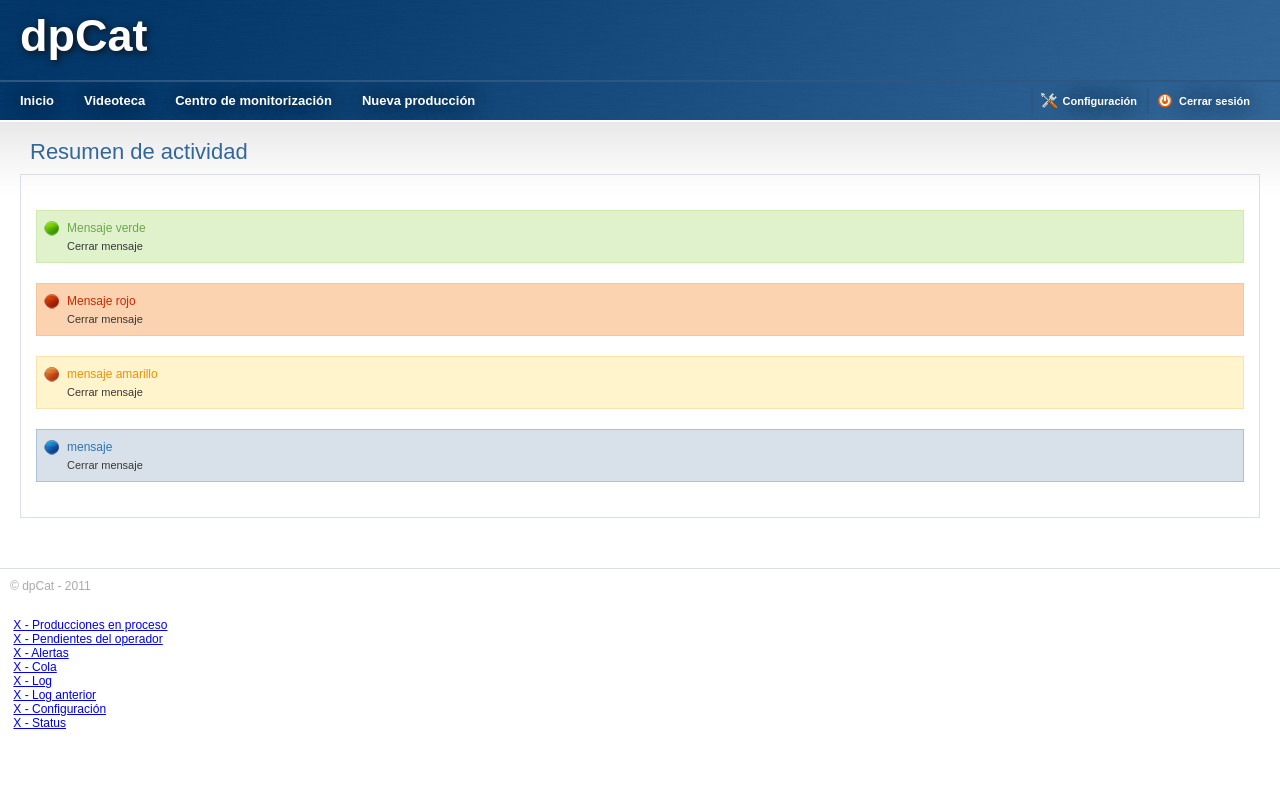
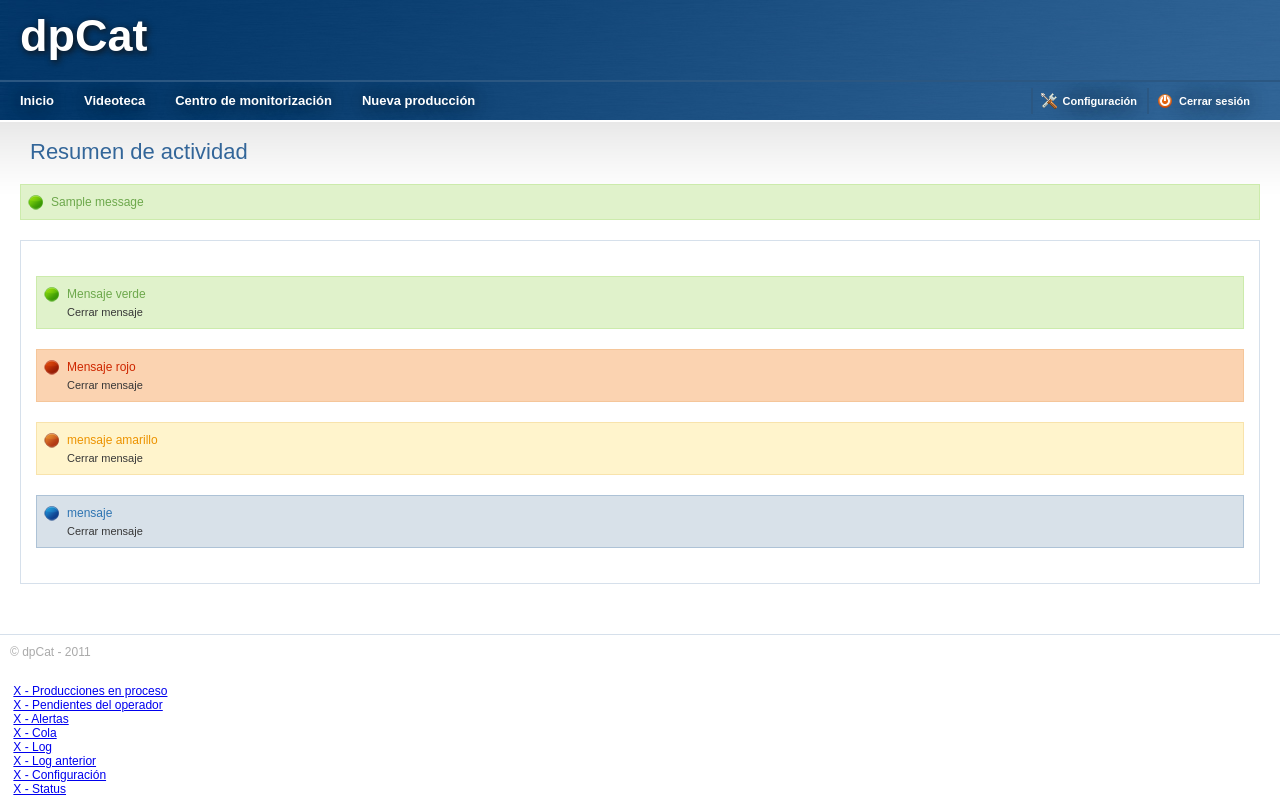
Before and after one commit to pchinea/dpCat, a Django app: page / in a window 1280 px wide. Run offline with Django 3.2, Linux system fonts and the light colour scheme; a user stored in the database is signed in; tables that the repository leaves empty hold one stand-in row (values such as "Sample post"); one stand-in notice (Sample message) is shown.

Commit message:
Insertado el código en index.html para mostrar los mensajes de error.

```diff
--- a/dpcat/files/static/css/base.css
+++ b/dpcat/files/static/css/base.css
@@ -149,6 +149,8 @@ body.login {
     margin: 0 auto;
     float: left;
 }
+
+.info,
 .mensaje {
     font: normal 12px Arial;
     border: solid 1px #adc2d6;
@@ -164,7 +166,7 @@ body.login {
     overflow: hidden;
 }
 
-
+.error,
 .rojo {
     color: #CE2700;
     border-color: #f5c69a;
@@ -172,6 +174,7 @@ body.login {
     background-image: url(../img/rojo_16.png);
 }
 
+.success,
 .verde {
     color: #6da84c;
     border-color: #ccebac;
@@ -179,6 +182,7 @@ body.login {
     background-image: url(../img/verde_16.png);
 }
 
+.warning,
 .amarillo {
     color: #ec9300;
     border-color: #f8e3ac;
--- a/dpcat/templates/postproduccion/base.html
+++ b/dpcat/templates/postproduccion/base.html
@@ -15,7 +15,6 @@
 
 <body class="{% block body-class %} {% endblock %}">
 
-
 {% block content %} {% endblock %}
 
 
--- a/dpcat/templates/postproduccion/index.html
+++ b/dpcat/templates/postproduccion/index.html
@@ -34,6 +34,12 @@
     <div id="inner-content">
         {% block section-title %} {% endblock %}
 
+        {% if messages %}
+            {% for message in messages %}
+                <div class="mensaje {{ message.tags }}">{{ message }}</div>
+            {% endfor %}
+        {% endif %}
+
         {% block contenido %} {% endblock %}
 
     </div>
```
Also changed, not shown: dpcat/templates/postproduccion/base-1.html (+0 -10 lines).
